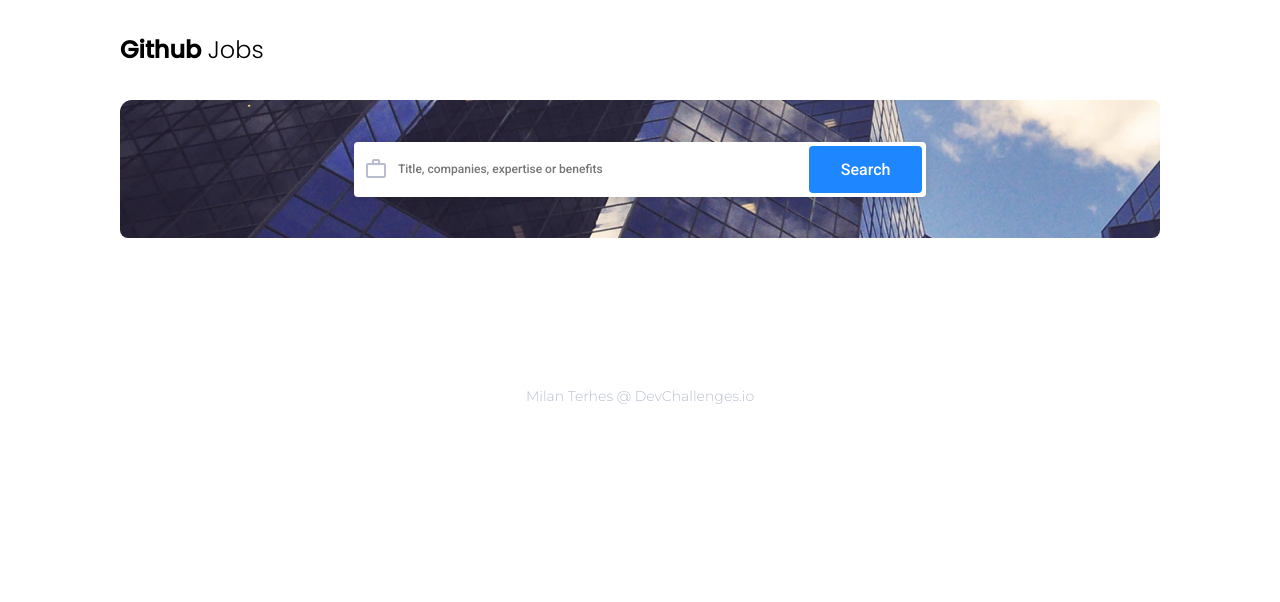
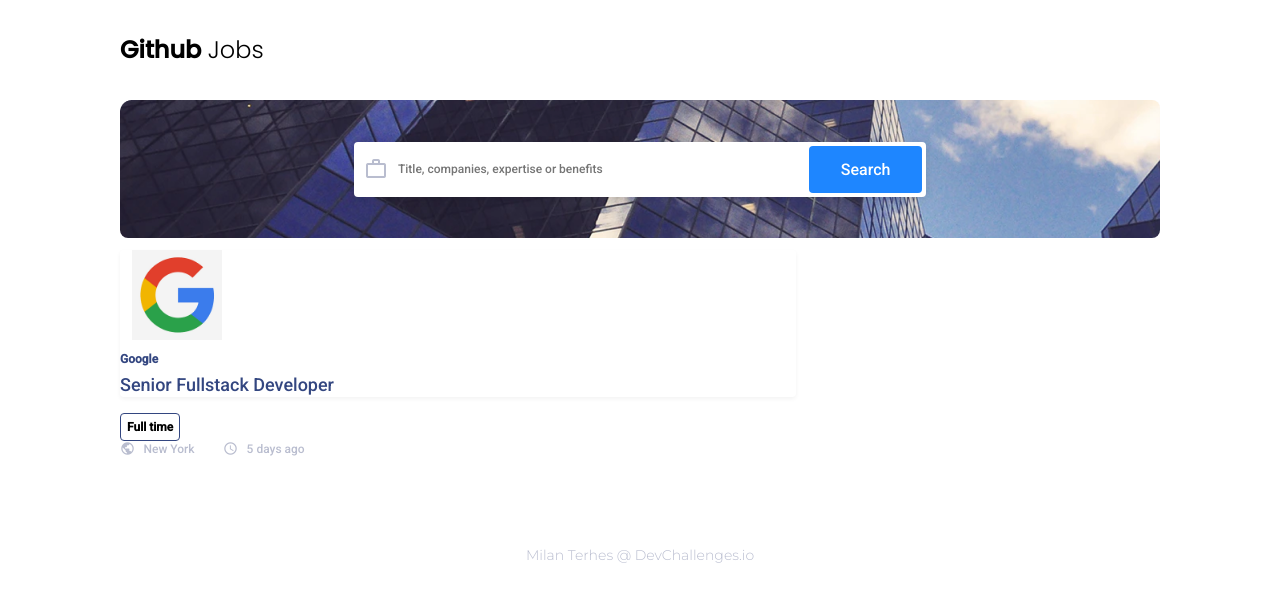
Before and after one commit to milanterhes/gh-jobs, a React (Create React App) app: page / in a window 1280 px wide. Shown: the top 602 px of the page. Built offline with nearby package versions, Linux system fonts and the light colour scheme.

Commit message:
WIP: started job list with cards

```diff
--- a/src/components/HomePage.tsx
+++ b/src/components/HomePage.tsx
@@ -1,9 +1,11 @@
 import React from 'react';
 import SearchBar from './SearchBar';
+import JobsList from './JobsList';
 
 const HomePage = () => (
     <div>
         <SearchBar></SearchBar>
+        <JobsList></JobsList>
     </div>
 )
 
--- /dev/null
+++ b/src/components/JobsList.tsx
@@ -0,0 +1,130 @@
+import React from 'react';
+import styled from 'styled-components';
+import g from '../google.png';
+
+const ListComp = styled.div`
+    width: 65%;
+
+    @media (max-width: 768px) {
+        width: 100%;
+    }
+`
+
+const JobsCardDiv = styled.div`
+    box-shadow: 0px 2px 4px rgba(0, 0, 0, 0.05);
+    border-radius: 4px;
+    height: 147px;
+    font-family: Roboto;
+`
+
+const JobsCardImg = () => {
+    const Img = styled.img`
+        max-height: 100%;
+    `
+    const Wrapper = styled.div`
+        border-radius: 4px;
+        margin: 12px 16px 12px 12px;
+        height: 90px;
+        width: 90px;
+    `
+
+    return (
+        <Wrapper>
+            <Img src={g} />
+        </Wrapper>
+    )
+}
+
+const JobsCardCompany = styled.div`
+    font-weight: bold;
+    font-size: 12px;
+    line-height: 14px;
+    color: #334680;
+    margin-bottom: 8px
+`
+
+const JobsCardRole = styled.div`
+    font-size: 18px;
+    line-height: 21px;
+    color: #334680;
+    margin-bottom: 18px;
+`
+
+const JobsCardType = styled.div`
+    border: 1px solid #334680;
+    box-sizing: border-box;
+    border-radius: 4px;
+    text-align: center;
+    font-weight: bold;
+    font-size: 12px;
+    line-height: 14px;
+    padding: 6px;
+    display: inline-flex;
+    margin-right: auto;
+`
+
+const JobsCardLocation = styled.div`
+    display: flex;
+    align-items: center;
+    justify-content: center;
+    margin-right: 28.5px;
+`
+
+const JobsCardCreated = styled.span`
+    display: flex;
+    align-items: center;
+    justify-content: center;
+`
+
+const LeftSide = styled.div`
+    display: flex;
+    flex-direction: column;
+    margin-top: 12px;
+`
+
+const RightSide = styled.div`
+    margin-left: auto;
+    margin-top: auto;
+    display: flex;
+    flex-direction: row;
+    font-weight: 500;
+    font-size: 12px;
+    line-height: 14px;
+    color: #B9BDCF;
+    margin-bottom: 22px;
+    margin-right: 12px;
+
+    .material-icons {
+        margin-right: 8.5px;
+    }
+`
+
+const JobsCard = () => (
+    <JobsCardDiv>
+        <JobsCardImg></JobsCardImg>
+        <LeftSide>
+            <JobsCardCompany>Google</JobsCardCompany>
+            <JobsCardRole>Senior Fullstack Developer</JobsCardRole>
+            <JobsCardType>Full time</JobsCardType>
+        </LeftSide>
+        <RightSide>
+            <JobsCardLocation>
+                <span className="material-icons" style={{fontSize: 15}}>public</span>
+                <span>New York</span>
+            </JobsCardLocation>
+            <JobsCardCreated>
+                <span className="material-icons" style={{fontSize: 15}}>schedule</span>
+                <span>5 days ago</span>
+            </JobsCardCreated>
+        </RightSide>
+    </JobsCardDiv>
+)
+
+const JobsList = () => (
+    <ListComp id='jobslist'>
+        <JobsCard />
+    </ListComp>
+)
+
+
+export default JobsList;
--- a/src/components/index.tsx
+++ b/src/components/index.tsx
@@ -1,9 +1,11 @@
 import HomePage from "./HomePage";
 import Footer from "./Footer";
 import Header from "./Header";
+import JobsList from "./JobsList";
 
 export {
     HomePage,
     Footer,
-    Header
+    Header,
+    JobsList
 }
```
Also changed, not shown: src/google.png (added).
